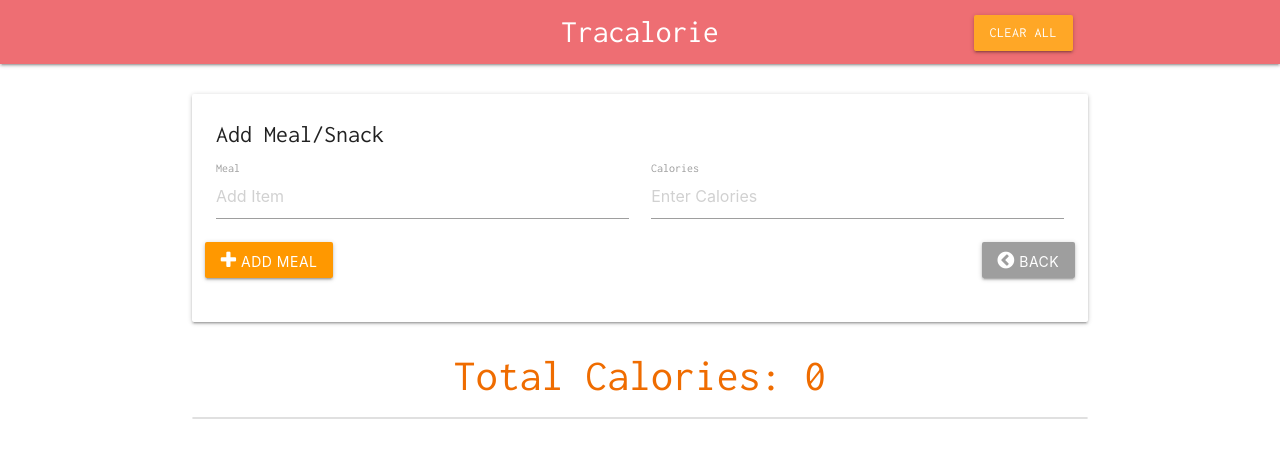
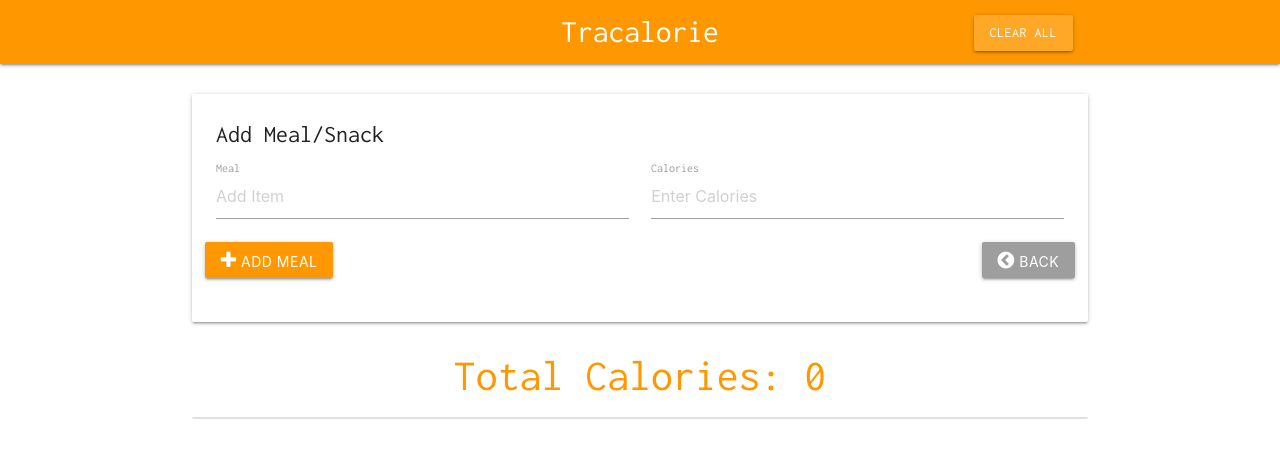
Before and after one commit to jmtes/calorie_tracker, a plain HTML site: page index.html in a window 1280 px wide. Drawn offline with nearby package versions, Linux system fonts and the light colour scheme.

Commit message:
Modify UI colors

```diff
--- a/index.html
+++ b/index.html
@@ -17,7 +17,7 @@
 <body>
   <!-- Navbar -->
   <nav>
-    <div class="nav-wrapper">
+    <div class="nav-wrapper orange">
       <div class="container">
         <a href="#" class="brand-logo center">Tracalorie</a>
         <ul class="right">
@@ -54,7 +54,7 @@
     </div>
 
     <!-- Calorie Count -->
-    <h3 class="center-align orange-text text-darken-3">Total Calories: <span class="total-calories">0</span></h3>
+    <h3 class="center-align orange-text">Total Calories: <span class="total-calories">0</span></h3>
 
     <!-- Item List -->
     <ul id="item-list" class="collection">
```
